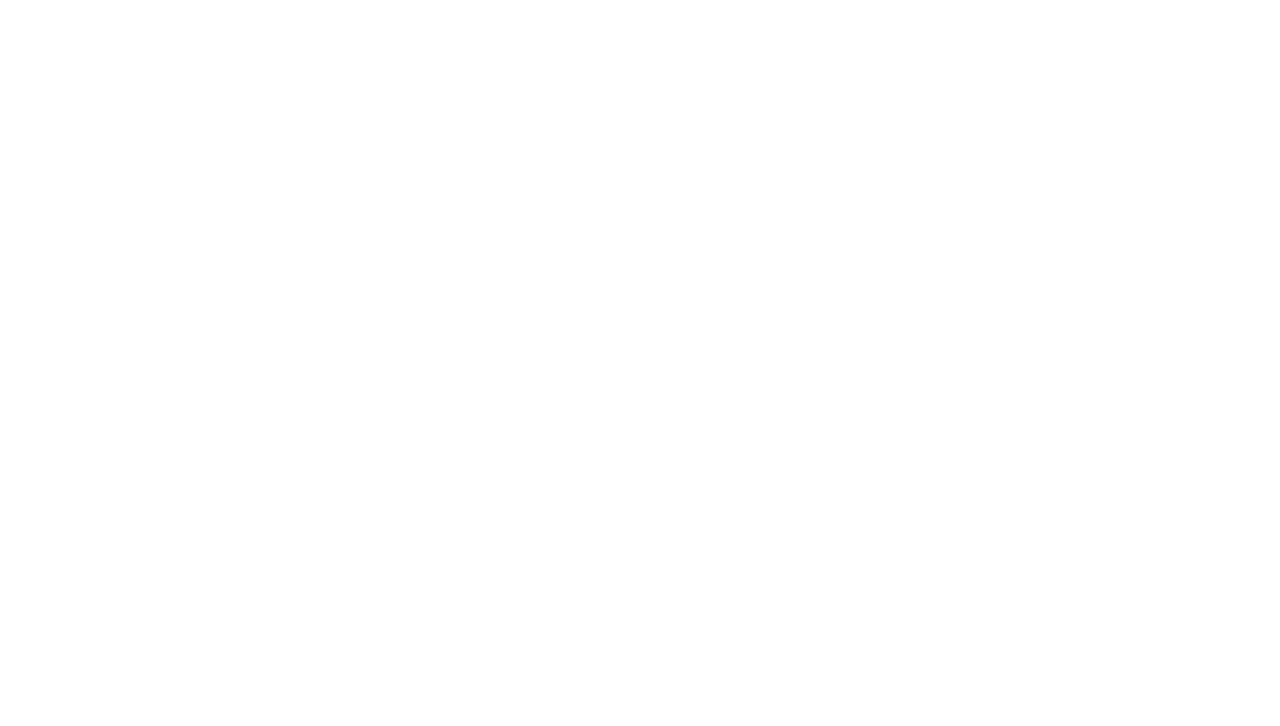
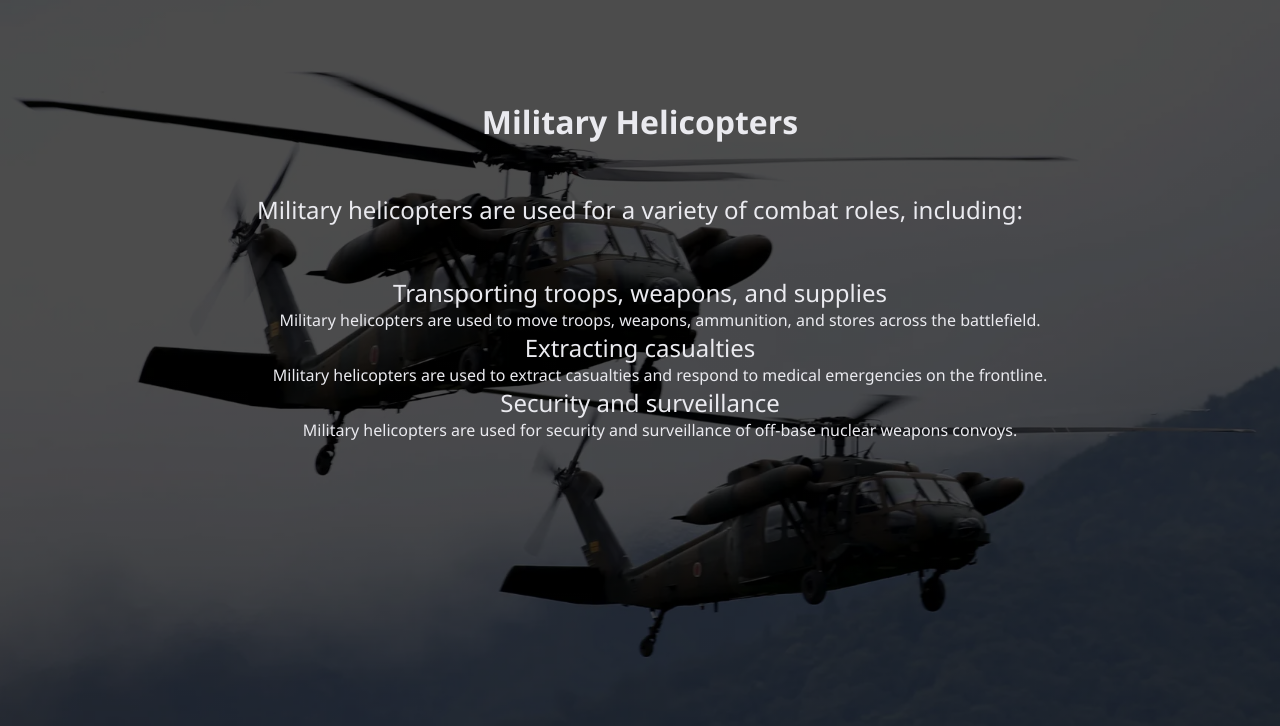
Before and after one commit to abds059/PROJECT-02, a plain HTML site: page helicopters.html in a window 1280 px wide. Drawn offline with Linux system fonts and the light colour scheme.

Commit message:
Final Commit

```diff
--- /dev/null
+++ b/helicopters.css
@@ -0,0 +1,38 @@
+body{
+    margin: 0;
+    padding: 0;
+}
+
+body{
+    background-image: linear-gradient(rgba(0, 0, 0, 0.7), rgba(0, 0, 0, 0.7)), url("Images/blackhawkhelicopters.webp");
+    background-size: cover;
+    background-position: center center;
+    background-repeat: no-repeat;
+    background-attachment: fixed;
+}
+
+
+div{
+    text-align: center;
+    color: rgb(234, 234, 239);
+    font-family: 'Segoe UI', Tahoma, Geneva, Verdana, sans-serif;
+    margin: 100px;
+}
+
+p{
+    font-weight: 500;
+    font-size: 1.5rem;
+    margin-top: 0px;
+    margin: 50px;
+}
+
+dt{
+    font-weight: 500;
+    font-size: 1.5rem;
+}
+
+
+dd{
+    font-weight: 300;
+    font-size: 1rem;
+}
--- a/helicopters.html
+++ b/helicopters.html
@@ -4,8 +4,25 @@
     <meta charset="UTF-8">
     <meta name="viewport" content="width=device-width, initial-scale=1.0">
     <title>Helicopters</title>
+    <link rel="stylesheet" href="helicopters.css">
 </head>
 <body>
+    <div>
+        <h1>Military Helicopters</h1>
+        <p>
+            Military helicopters are used for a variety of combat roles, including:
+            <dl>
+                <dt>Transporting troops, weapons, and supplies</dt>
+                <dd>Military helicopters are used to move troops, weapons, ammunition, and stores across the battlefield.</dd>
 
+                <dt>Extracting casualties</dt>
+                <dd>Military helicopters are used to extract casualties and respond to medical emergencies on the frontline.
+                </dd>
+
+                <dt>Security and surveillance</dt>
+                <dd>Military helicopters are used for security and surveillance of off-base nuclear weapons convoys. </dd>
+            </dl>
+        </p>
+    </div>
 </body>
 </html>
```
Also changed, not shown: fighterjets.html (+1 -0 lines), index.html (+1 -1 lines), Images/blackhawkhelicopters.webp (added).
